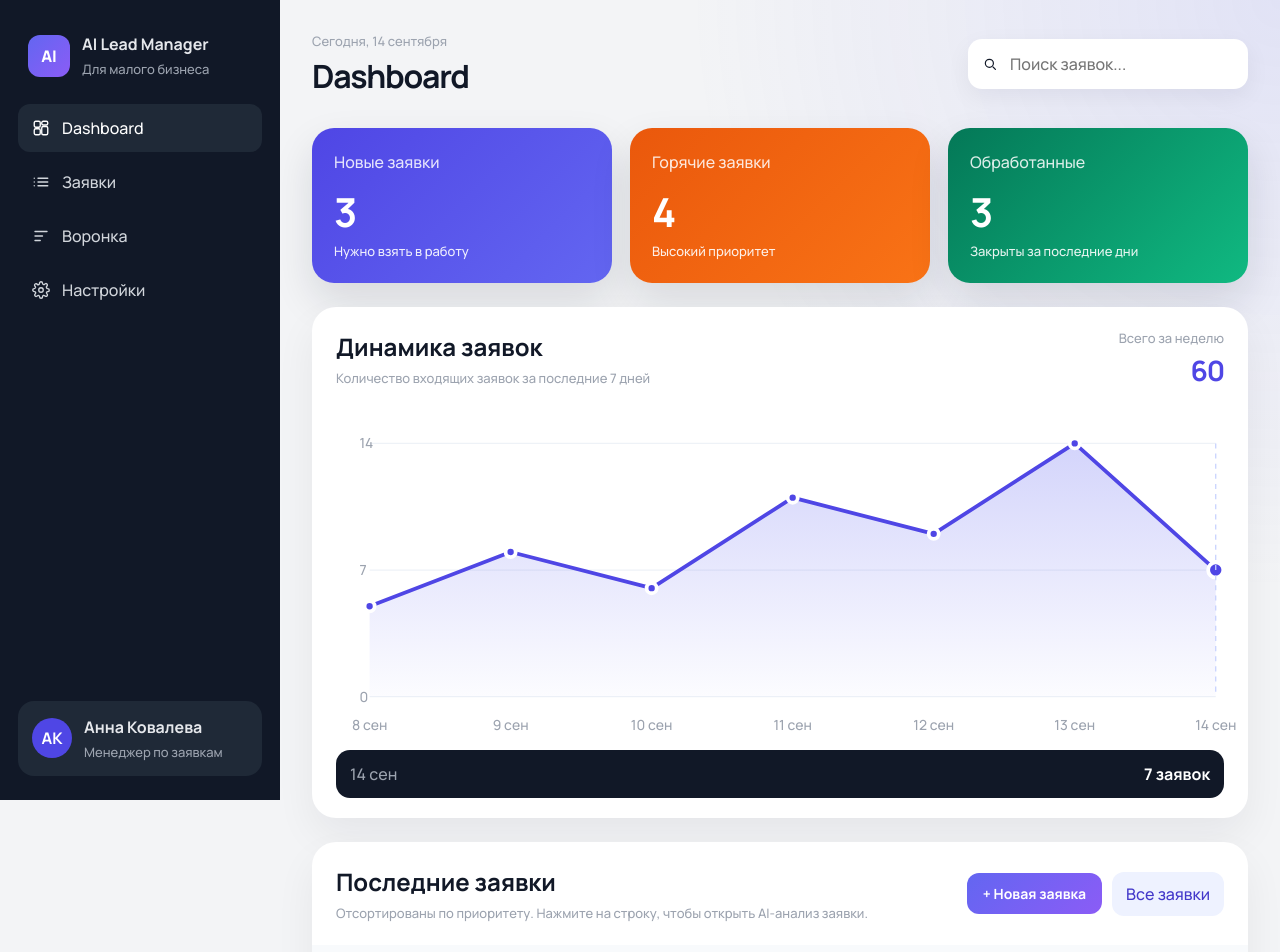
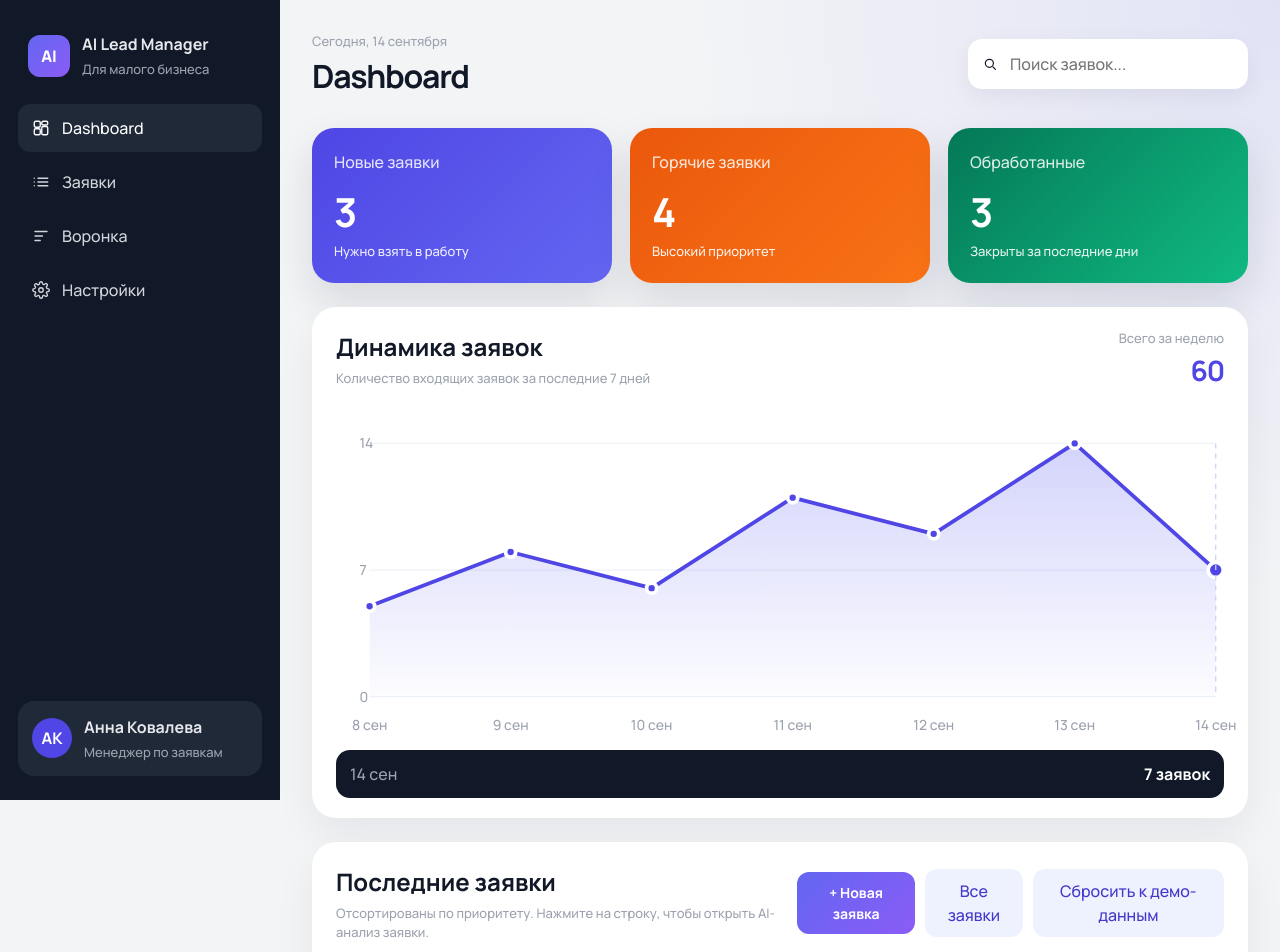
Before and after one commit to aleksey-ty/Vibe-coding, a React (Vite) app: page / in a window 1280 px wide. Shown: the top 952 px of the page. Built offline with nearby package versions, Linux system fonts and the light colour scheme.

Commit message:
Add lead persistence with localStorage

```diff
--- a/src/App.jsx
+++ b/src/App.jsx
@@ -1,4 +1,4 @@
-import { useMemo, useState } from 'react'
+import { useEffect, useMemo, useState } from 'react'
 import LeadsTrendChart from './components/LeadsTrendChart'
 import LeadDetails from './components/LeadDetails'
 import LeadForm from './components/LeadForm'
@@ -14,17 +14,62 @@ const navItems = [
   { id: 'settings', label: 'Настройки', icon: SettingsIcon },
 ]
 
+// Заявки хранятся только в localStorage текущего браузера: это persistence-версия
+// для demo/pilot — без backend, авторизации и синхронизации между устройствами.
+const LEADS_STORAGE_KEY = 'ai-lead-manager-leads-v1'
+
+function isStoredLead(item) {
+  return Boolean(item) && typeof item === 'object' && typeof item.id === 'string'
+}
+
+// Чтение initial state. Повреждённые данные (не JSON, не массив, не заявки)
+// безопасно игнорируются — приложение поднимается на демо-данных.
+function readStoredLeads() {
+  try {
+    const raw = localStorage.getItem(LEADS_STORAGE_KEY)
+    if (!raw) return initialLeads
+
+    const parsed = JSON.parse(raw)
+    if (!Array.isArray(parsed) || parsed.length === 0) return initialLeads
+    if (!parsed.every(isStoredLead)) return initialLeads
+
+    return parsed
+  } catch {
+    // Нет доступа к localStorage или некорректный JSON — используем демо-данные.
+    return initialLeads
+  }
+}
+
+function writeStoredLeads(items) {
+  try {
+    localStorage.setItem(LEADS_STORAGE_KEY, JSON.stringify(items))
+  } catch {
+    // Приватный режим или переполнение хранилища: продолжаем работать в памяти.
+  }
+}
+
 export default function App() {
   const [activePage, setActivePage] = useState('dashboard')
   const [menuOpen, setMenuOpen] = useState(false)
-  const [leads, setLeads] = useState(initialLeads)
+  const [leads, setLeads] = useState(readStoredLeads)
   const [selectedLeadId, setSelectedLeadId] = useState(null)
   const [isFormOpen, setIsFormOpen] = useState(false)
   const stats = useMemo(() => getDashboardStats(leads), [leads])
   const selectedLead = leads.find((lead) => lead.id === selectedLeadId) ?? null
 
+  // Запись выполняется в эффекте, а не в рендере: эффект только сохраняет
+  // текущий leads и не меняет state, поэтому бесконечного цикла нет.
+  useEffect(() => {
+    writeStoredLeads(leads)
+  }, [leads])
+
   function selectLead(lead) {
     setSelectedLeadId(lead.id)
+  }
+
+  function resetDemoData() {
+    setSelectedLeadId(null)
+    setLeads(initialLeads)
   }
 
   function createLead(formValues) {
@@ -118,6 +163,7 @@ export default function App() {
             onOpenLeads={() => setActivePage('leads')}
             onSelectLead={selectLead}
             onCreateLead={() => setIsFormOpen(true)}
+            onResetData={resetDemoData}
           />
         ) : (
           <Placeholder page={navItems.find((item) => item.id === activePage)?.label} />
@@ -138,7 +184,7 @@ export default function App() {
   )
 }
 
-function Dashboard({ leads, stats, onOpenLeads, onSelectLead, onCreateLead }) {
+function Dashboard({ leads, stats, onOpenLeads, onSelectLead, onCreateLead, onResetData }) {
   const prioritizedLeads = useMemo(() => sortLeadsByPriority(leads), [leads])
 
   return (
@@ -180,6 +226,7 @@ function Dashboard({ leads, stats, onOpenLeads, onSelectLead, onCreateLead }) {
               + Новая заявка
             </button>
             <button className="ghost" onClick={onOpenLeads}>Все заявки</button>
+            <button className="ghost" onClick={onResetData}>Сбросить к демо-данным</button>
           </div>
         </div>
 
```
